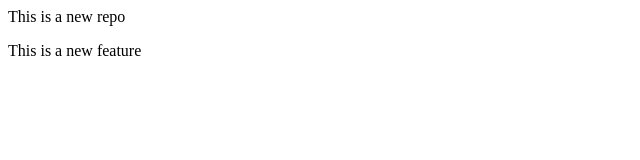
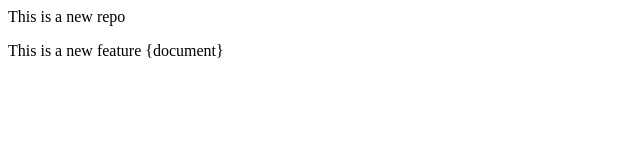
Before and after one commit to Sharadkashyap/localRepo, a plain HTML site: page index.html in a window 1280 px wide. Shown: the full height of the page, 0-640 px from the left. Drawn offline with Linux system fonts and the light colour scheme.

Commit message:
add document

```diff
--- a/index.html
+++ b/index.html
@@ -1,2 +1,2 @@
 <p>This is a new repo</p>
-<p>This is a new feature</p>
+<p>This is a new feature {document}</p>
```
